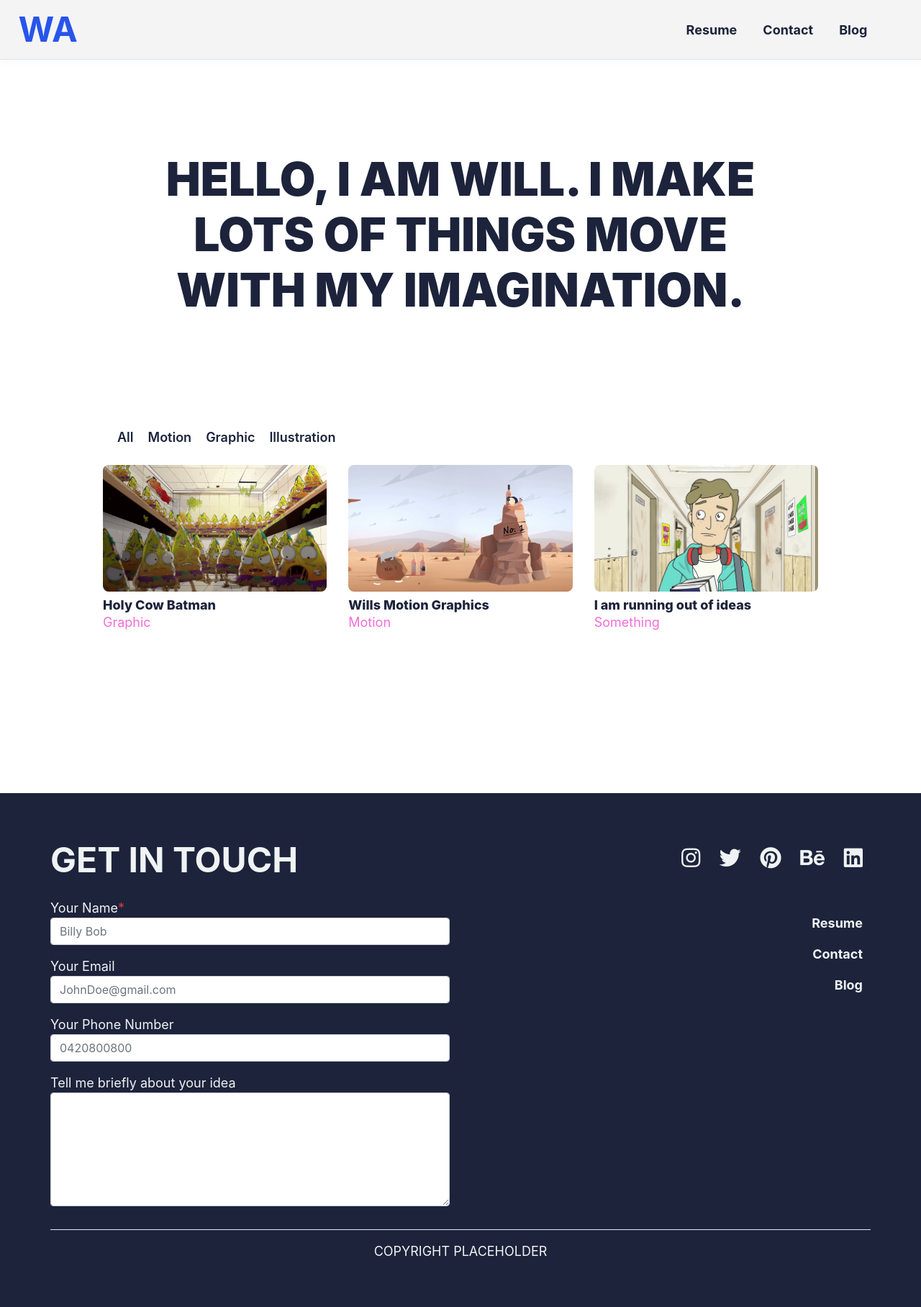
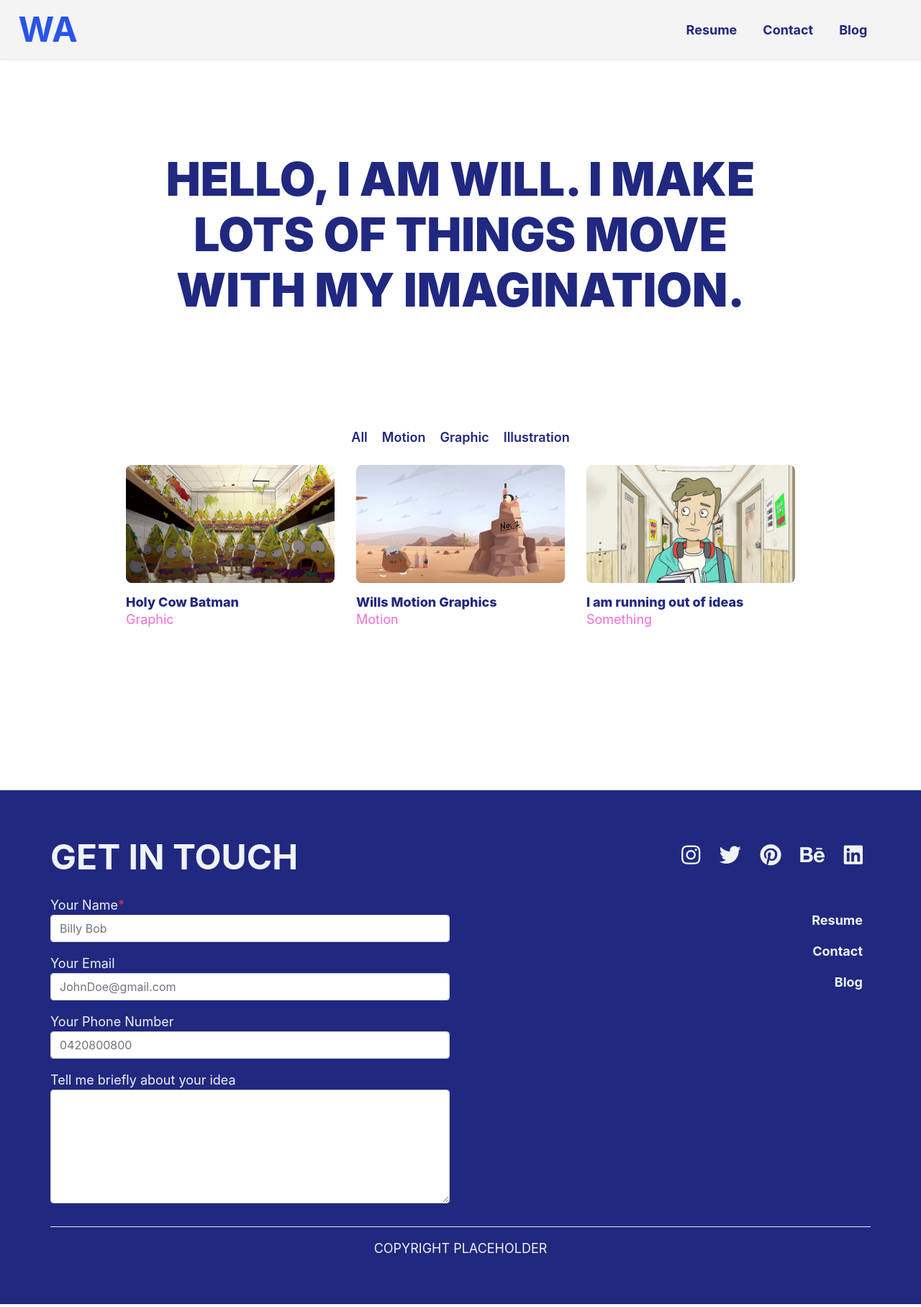
Before and after one commit to AgentPurpleLord/Will-Archer, a Jekyll site: the page built from index.html, in a window 1280 px wide. Shown: the whole page at 72% size. Built offline with Jekyll 4.4.1, drawn with Linux system fonts in a browser that asks for light colours; some web fonts are replaced.

Commit message:
Colors and trying to fix up the bug to get into the galleries.

```diff
--- a/_config.yml
+++ b/_config.yml
@@ -2,7 +2,7 @@ url: https://agentpurplelord.github.io/WilliamArcher.github.io/
 collections:
   projects:
     output: true
-    permalink: /:title/
+    permalink: WilliamArcher.github.io/:title/
 
 defaults:
   -
--- a/css/main.css
+++ b/css/main.css
@@ -27,7 +27,7 @@ html {
     --light-accent: #D6FF14;
     --primary-color: #F46DD6;
     --dark-accent: #2854EA;
-    --dark-color: #1C233B;
+    --dark-color: #202880;
 }
 
 html, body {
@@ -186,10 +186,10 @@ p, .p {
 /* Navbar Links */
 .nbar-light ul a {
     color: var(--dark-color);
-    transition: color 300ms ease;
+    transition: 300ms ease;
 }
 .nbar-light ul a:hover, a:focus {
-    color: var(--light-accent);
+    color: var(--dark-accent);
 }
 .nbar-dark ul a, .footer-container ul a {
     color: var(--light-color);
@@ -231,6 +231,7 @@ footer i[class*="fa-"]:hover, focus {
     text-align: center;
 }
 .gallery-container {
+    width: 95%;
     padding: 0 10%;
     padding-bottom: 200px;
 }
@@ -276,27 +277,28 @@ footer i[class*="fa-"]:hover, focus {
 }
 
 /* Hover Effects */
-.hovereffect {
-  width: 100%;
-  height: 100%;
-  float: left;
-  overflow: hidden;
-  position: relative;
-  text-align: center;
-  cursor: default;
-  background: #42b078;
+.tint {
+    position: relative;
 }
 
-.hovereffect .overlay {
-  width: 100%;
-  height: 100%;
-  position: absolute;
-  overflow: hidden;
-  top: 0;
-  left: 0;
-  padding: 50px 20px;
+.tint:after {
+    border-radius: .5rem !important;
+    content: "";
+    display: block;
+    position: absolute;
+    top: 0;
+    bottom: 0;
+    left: 0;
+    right: 0;
+    opacity: 0;
+    background: var(--primary-color);
+    mix-blend-mode: color-burn;
+    transition: all .3s ease;
 }
 
+.tint:hover:after {
+    opacity: 0.7;
+}
 
 
 
--- a/index.html
+++ b/index.html
@@ -13,7 +13,7 @@ description: Lorem ipsum dolor sit amet, consectetur adipiscing elit, sed do eiu
 
 <section class="gallery">
     <div class="container-fluid gallery-container">
-        <div class="row">
+        <div class="row justify-content-center">
             <div class="col-md-auto projects-filter d-flex justify-content-center">
                 <ul class="nav filter">
                     <li class="nav-item active category-item" data-filter="*">
@@ -37,7 +37,10 @@ description: Lorem ipsum dolor sit amet, consectetur adipiscing elit, sed do eiu
                 {% for item in site.projects %}
                 <div class="grid-item pb-4 col-xs-4 col-sm-4 col-md-4 single-project {{ item.category }}">
                     <a class="grid-item-content animsition-link" href="{{ item.url }}">
-                        <img data-aos="fade-up" src="{{ item.cover_image | relative_url }}" class="rounded img-responsive" alt="{{ item.project_name }}" />
+                        <figure class="tint">
+                            <img data-aos="fade-up" src="{{ item.cover_image | relative_url }}" class="rounded img-responsive" alt="{{ item.project_name }}" />
+                        </figure>
+
                         <h4 class="h6 dark mt-2">{{ item.project_name }}</h4>
                         <p class="primary">{{ item.category }}</p>
                     </a>
```
